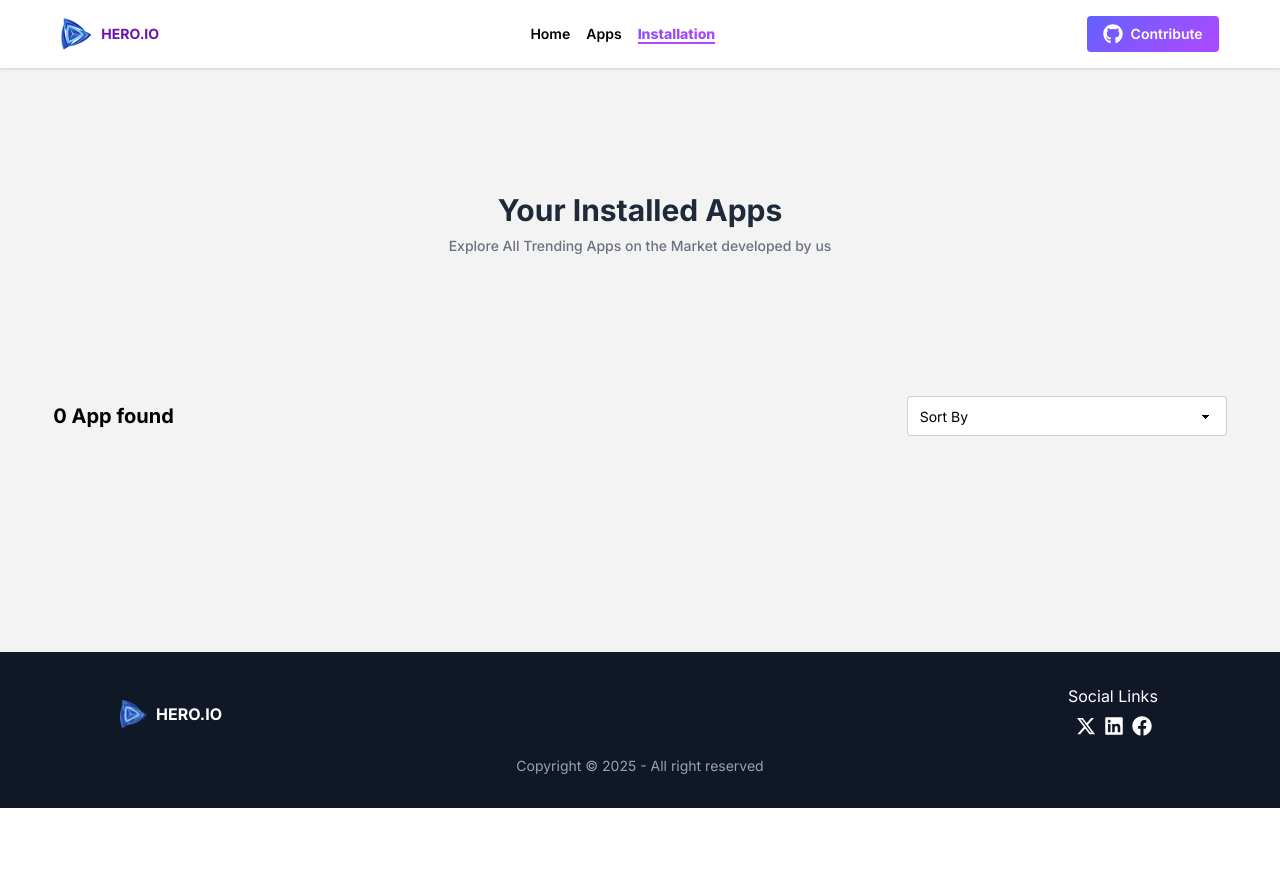
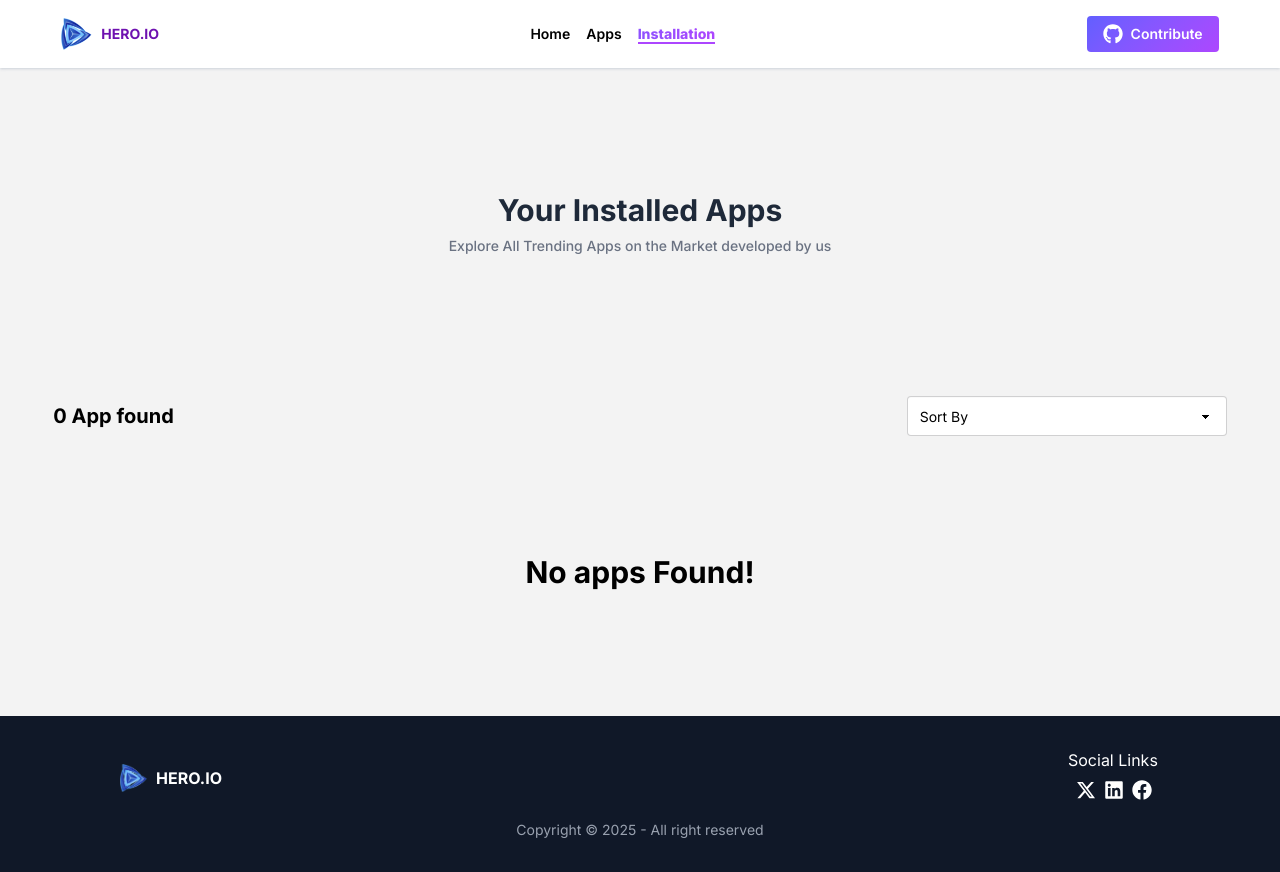
Before and after one commit to Pratush26/ph_a08, a React (Vite) app: page /installedlist in a window 1280 px wide. Before the commit the page ends 808 px from the top, so only its background shows below. Built offline with nearby package versions, Linux system fonts and the light colour scheme.

Commit message:
added error pages and loader

```diff
--- a/src/Pages/AllApps.jsx
+++ b/src/Pages/AllApps.jsx
@@ -2,9 +2,17 @@ import { useLoaderData, Link } from "react-router";
 import IconDownload from '../assets/icon-downloads.png';
 import IconRatings from '../assets/icon-ratings.png';
 import { ValueStringifier } from "../utility/Functions";
+import { useEffect, useState } from "react";
 
 export default function AllAppsPage() {
     const { data } = useLoaderData()
+    const [dataSet, setDataSet] = useState(data)
+    const [typed, setTyped] = useState('')
+    const trimmed = typed.trim().toLowerCase()
+    useEffect(() => {
+        if (trimmed) setDataSet(data.filter(e => e.title.trim().toLowerCase().includes(trimmed)))
+        else setDataSet(data)
+    }, [trimmed, data])
     return (
         <main>
             <div className="flex flex-col items-center justify-center min-h-[40vh]">
@@ -12,13 +20,19 @@ export default function AllAppsPage() {
                 <p className="text-center text-gray-500 text-sm font-medium m-2">Explore All Apps on the Market developed by us. We code for Millions</p>
             </div>
             <section className="w-11/12 mx-auto flex items-center justify-between gap-4">
-                <h2 className="text-lg font-bold">({data.length}) Apps Found</h2>
+                <h2 className="text-lg font-bold">({dataSet.length}) Apps Found</h2>
                 <form action="">
-                    <input type="text" name="" id="" />
+                    <input type="text" defaultValue={typed} onChange={e => setTyped(e.target.value)} placeholder="Type here" className="bg-white input" />
                 </form>
             </section>
+            {dataSet.length === 0 ?
+                <div className="flex items-center justify-center min-h-[30vh]">
+                    <h4 className="text-3xl font-bold">No apps Found!</h4>
+                </div>
+                :
                 <section className="grid grid-cols-1 md:grid-cols-2 lg:grid-cols-4 gap-6 w-11/12 mx-auto my-6">
-                {data.map(e => (
+                    {
+                        dataSet.map(e => (
                             <Link to={`/details/${e.id}`} key={e.id} className="flex flex-col items-center justify-between p-6 border gap-4 border-gray-300 shadow-md/50 shadow-gray-400 rounded-2xl">
                                 <img src={e.image} alt={e.title} className="rounded-xl w-2/3 aspect-square" />
                                 <p className="font-semibold w-full">{e.title}</p>
@@ -29,6 +43,7 @@ export default function AllAppsPage() {
                             </Link>
                         ))}
                 </section>
+            }
         </main>
     )
 }
--- /dev/null
+++ b/src/Pages/AppsNotFound.jsx
@@ -0,0 +1,19 @@
+import { useNavigate } from "react-router"
+import AppNotFoundImg from '../assets/App-Error.png'
+
+export default function AppsNotFound () {
+    const navigate = useNavigate()
+    return (
+                <main className='flex flex-col items-center justify-center gap-2 m-4 min-h-[70vh]'>
+                    <img src={AppNotFoundImg} alt="not found" className='h-[40vh] w-auto' />
+                    <h1 className='text-4xl font-bold uppercase'>Oops!! app not found!</h1>
+                    <p className='text-sm text-gray-600'>The App you are requesting is not found on our system.  please try another apps</p>
+                    <button
+                        onClick={() => navigate(-1)}
+                        className="-bg-linear-45 from-purple-500 to-indigo-500 text-white font-semibold px-6 py-2 rounded-sm hover:shadow-md/50 shadow-gray-500 cursor-pointer transition-all duration-300 transition-discrete"
+                    >
+                        Go Back!
+                    </button>
+                </main>
+            )
+}
--- a/src/Pages/Details.jsx
+++ b/src/Pages/Details.jsx
@@ -1,16 +1,15 @@
-import { useLoaderData, useNavigate, useParams } from "react-router";
+import { useLoaderData, useParams } from "react-router";
 import { useState, useEffect } from "react";
 import IconDownload from '../assets/icon-downloads.png'
 import IconRatings from '../assets/icon-ratings.png'
 import IconReviews from '../assets/icon-review.png'
-import AppNotFoundImg from '../assets/App-Error.png'
 import { ValueStringifier, wait } from "../utility/Functions";
 import { AddToInstalledList, findDB } from "../utility/localDb";
 import { BarChart, Bar, XAxis, YAxis, CartesianGrid, Tooltip, ResponsiveContainer } from 'recharts';
+import AppsNotFound from "./AppsNotFound";
 
 export default function AppsDetailsPage() {
     const { id } = useParams()
-    const navigate = useNavigate()
     const { data } = useLoaderData()
     const details = data.find(e => e.id == id)
     const localData = findDB('installedApps')
@@ -26,21 +25,7 @@ export default function AppsDetailsPage() {
     useEffect(() => {
         if (localData.includes(parseInt(id))) setInstalled(true)
     }, [localData, id])
-    if (!details) {
-        return (
-            <main className='flex flex-col items-center justify-center gap-2 m-4 min-h-[70vh]'>
-                <img src={AppNotFoundImg} alt="not found" className='h-[40vh] w-auto' />
-                <h1 className='text-4xl font-bold uppercase'>Oops!! app not found!</h1>
-                <p className='text-sm text-gray-600'>The App you are requesting is not found on our system.  please try another apps</p>
-                <button
-                    onClick={() => navigate(-1)}
-                    className="-bg-linear-45 from-purple-500 to-indigo-500 text-white font-semibold px-6 py-2 rounded-sm hover:shadow-md/50 shadow-gray-500 cursor-pointer transition-all duration-300 transition-discrete"
-                >
-                    Go Back!
-                </button>
-            </main>
-        )
-    }
+    if (!details) return <AppsNotFound />;
     return (
         <main>
             <section className="grid grid-cols-[25%_70%] items-center-safe justify-items-center-safe gap-4 w-11/12 mx-auto my-6 text-gray-800">
--- a/src/Pages/Home.jsx
+++ b/src/Pages/Home.jsx
@@ -1,4 +1,4 @@
-import { Link, useLoaderData } from "react-router";
+import { Link, useLoaderData, useNavigation } from "react-router";
 import HeroImg from '../assets/hero.png'
 import GooglePlay from '../assets/google-play.svg';
 import AppStore from '../assets/app-store.svg'
@@ -8,6 +8,8 @@ import { ValueStringifier } from "../utility/Functions";
 
 export default function HomePage() {
     const { data } = useLoaderData()
+    const {state} = useNavigation()
+    if(state === 'loading') return <div className="flex items-center justify-center min-h-screen"><span className="loading loading-spinner loading-lg"></span></div>
     return (
         <main>
             <section className="flex flex-col items-center justify-center text-center gap-4 text-gray-700 min-h-[70vh] w-11/12 mx-auto">
--- a/src/Pages/InstalledList.jsx
+++ b/src/Pages/InstalledList.jsx
@@ -8,8 +8,8 @@ export default function InstalledAppListPage() {
     const { data } = useLoaderData()
     const [dataSet, setDataSet] = useState(data.filter(e => findDB('installedApps').includes(parseInt(e.id))))
     const handleSort = (val) => {
-        if(val === 'Size') setDataSet(prev => [...prev].sort((a, b) => b.size - a.size))
-        else if(val === 'Download (Low to High)') setDataSet(prev => [...prev].sort((a, b) => a.downloads - b.downloads))
+        if (val === 'Size') setDataSet(prev => [...prev].sort((a, b) => b.size - a.size))
+        else if (val === 'Download (Low to High)') setDataSet(prev => [...prev].sort((a, b) => a.downloads - b.downloads))
         else setDataSet(prev => [...prev].sort((a, b) => b.downloads - a.downloads))
     }
     const handleClick = async (i, n, setLoading) => {
@@ -35,7 +35,14 @@ export default function InstalledAppListPage() {
                         <option>Download (Low to High)</option>
                     </select>
                 </div>
-                {dataSet.map(e => (<InstalledListCard e={e} key={e.id} handleClick={handleClick} />))}
+                {
+                    dataSet.length === 0 ?
+                        <div className="flex items-center justify-center min-h-[30vh]">
+                            <h4 className="text-3xl font-bold">No apps Found!</h4>
+                        </div>
+                        :
+                        dataSet.map(e => (<InstalledListCard e={e} key={e.id} handleClick={handleClick} />))
+                }
             </section>
         </main>
     )
--- a/src/Routes/Route.jsx
+++ b/src/Routes/Route.jsx
@@ -12,7 +12,7 @@ export const router = createBrowserRouter([
     path: "/",
     Component: App,
     errorElement: <ErrorPage />,
-    hydrateFallbackElement: <span class="loading loading-dots loading-lg min-h-screen flex items-center justify-center"></span>,
+    hydrateFallbackElement: <div className="flex items-center justify-center min-h-screen"><span className="loading loading-spinner loading-lg"></span></div>,
     children:[
         {
             index:true,
```
Lines whose indentation alone changed are shown as unchanged.
